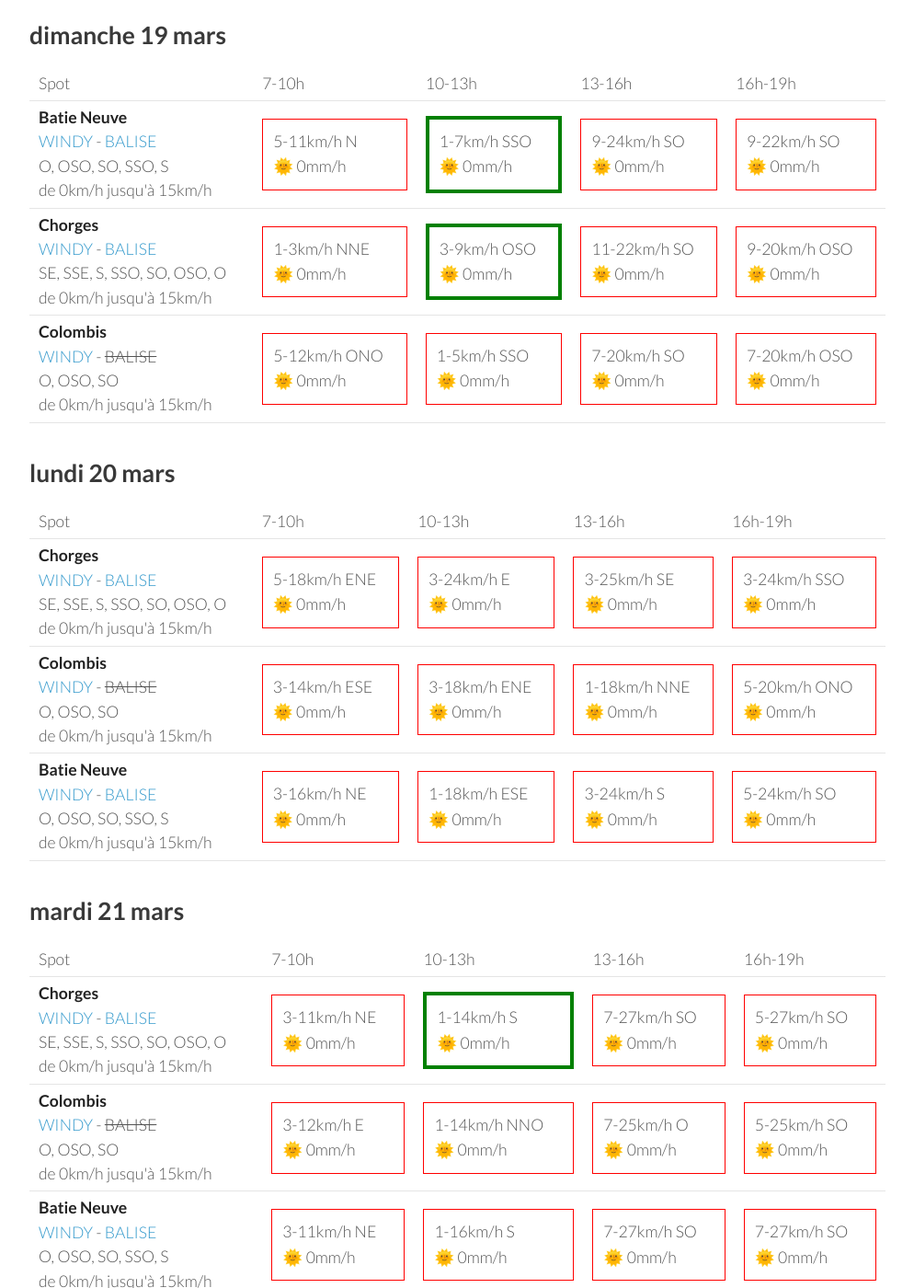
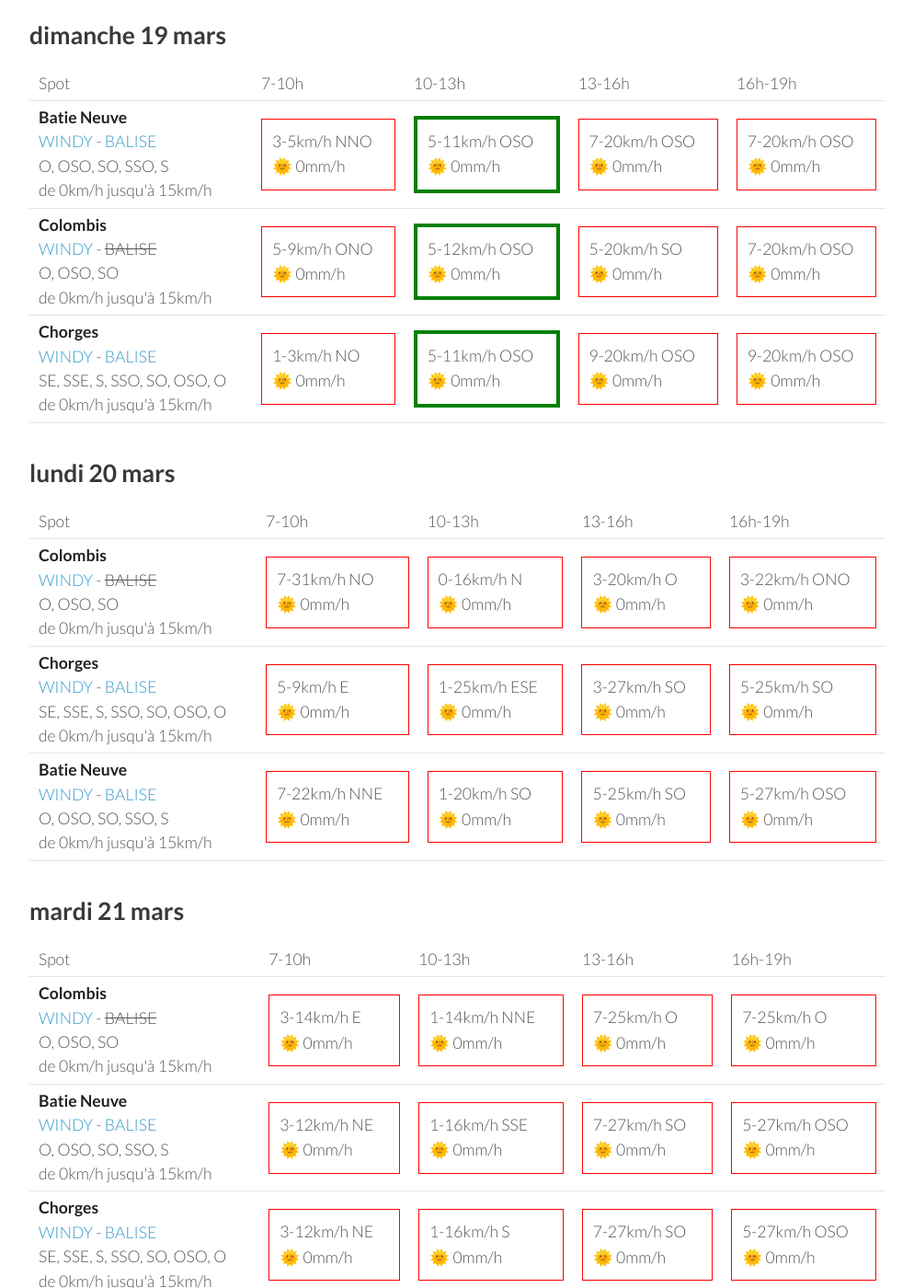
Before and after one commit to parapente-dans-le-nord/parapente-dans-le-nord.github.io, a Jekyll site: the page built from saint_andre.markdown, in a window 1280 px wide and 1400 px high, scrolled down 733 px. Shown: the whole window at 92% size, without its empty margins (26-1020 px from the left). Built offline with Jekyll 4.4.1, drawn with Linux system fonts in a browser that asks for light colours; some of the changed text lies outside the part shown.

Commit message:
update index.markdown

```diff
--- a/saint_andre.markdown
+++ b/saint_andre.markdown
@@ -25,27 +25,27 @@ page mise à jour le samedi 18 mars 13:35
         <td><strong>Batie Neuve</strong><br><a href="https://windy.com/44.584/6.236?44.559,6.262,10,m:eTtagly">WINDY</a> - <span class=""><a href="https://www.openwindmap.org/PP554">BALISE</a> </span><br> <span class="vent-favorable">O, OSO, SO, SSO, S</span><br><span class="force-vent">de 0km/h jusqu'à 15km/h</span> </td>
 
             <td><div class="not-flyable"><p>0-0km/h NA</p><p>🌧️ 0mm/h</p></div></td>
-            <td><div class="flyable"><p>3-9km/h OSO</p><p>🌞 0mm/h</p></div></td>
-            <td><div class="not-flyable"><p>9-20km/h OSO</p><p>🌞 0mm/h</p></div></td>
-            <td><div class="not-flyable"><p>5-20km/h SO</p><p>🌞 0mm/h</p></div></td>
+            <td><div class="not-flyable"><p>0-0km/h NA</p><p>🌧️ 0mm/h</p></div></td>
+            <td><div class="not-flyable"><p>0-0km/h NA</p><p>🌧️ 0mm/h</p></div></td>
+            <td><div class="not-flyable"><p>9-25km/h OSO</p><p>🌞 0mm/h</p></div></td>
 
     </tr>
 <tr>
         <td><strong>Colombis</strong><br><a href="https://windy.com/44.494/6.216?44.559,6.262,10">WINDY</a> - <span class="no-balise"> BALISE </span><br> <span class="vent-favorable">O, OSO, SO</span><br><span class="force-vent">de 0km/h jusqu'à 15km/h</span> </td>
 
             <td><div class="not-flyable"><p>0-0km/h NA</p><p>🌧️ 0mm/h</p></div></td>
-            <td><div class="not-flyable"><p>1-3km/h SE</p><p>🌞 0mm/h</p></div></td>
-            <td><div class="flyable"><p>5-12km/h SO</p><p>🌞 0mm/h</p></div></td>
-            <td><div class="not-flyable"><p>5-16km/h SSO</p><p>🌞 0mm/h</p></div></td>
+            <td><div class="not-flyable"><p>0-0km/h NA</p><p>🌧️ 0mm/h</p></div></td>
+            <td><div class="not-flyable"><p>0-0km/h NA</p><p>🌧️ 0mm/h</p></div></td>
+            <td><div class="not-flyable"><p>9-25km/h SO</p><p>🌞 0mm/h</p></div></td>
 
     </tr>
 <tr>
         <td><strong>Chorges</strong><br><a href="https://windy.com/44.578/6.280?44.559,6.262,10">WINDY</a> - <span class=""><a href="https://www.openwindmap.org/PP554">BALISE</a> </span><br> <span class="vent-favorable">SE, SSE, S, SSO, SO, OSO, O</span><br><span class="force-vent">de 0km/h jusqu'à 15km/h</span> </td>
 
             <td><div class="not-flyable"><p>0-0km/h NA</p><p>🌧️ 0mm/h</p></div></td>
-            <td><div class="flyable"><p>1-3km/h OSO</p><p>🌞 0mm/h</p></div></td>
-            <td><div class="not-flyable"><p>9-18km/h OSO</p><p>🌞 0mm/h</p></div></td>
-            <td><div class="not-flyable"><p>5-18km/h OSO</p><p>🌞 0mm/h</p></div></td>
+            <td><div class="not-flyable"><p>0-0km/h NA</p><p>🌧️ 0mm/h</p></div></td>
+            <td><div class="not-flyable"><p>0-0km/h NA</p><p>🌧️ 0mm/h</p></div></td>
+            <td><div class="not-flyable"><p>12-27km/h OSO</p><p>🌞 0mm/h</p></div></td>
 
     </tr>
 
@@ -67,30 +67,30 @@ page mise à jour le samedi 18 mars 13:35
 <tr>
         <td><strong>Batie Neuve</strong><br><a href="https://windy.com/44.584/6.236?44.559,6.262,10,m:eTtagly">WINDY</a> - <span class=""><a href="https://www.openwindmap.org/PP554">BALISE</a> </span><br> <span class="vent-favorable">O, OSO, SO, SSO, S</span><br><span class="force-vent">de 0km/h jusqu'à 15km/h</span> </td>
 
-            <td><div class="not-flyable"><p>5-11km/h N</p><p>🌞 0mm/h</p></div></td>
-            <td><div class="flyable"><p>1-7km/h SSO</p><p>🌞 0mm/h</p></div></td>
-            <td><div class="not-flyable"><p>9-24km/h SO</p><p>🌞 0mm/h</p></div></td>
-            <td><div class="not-flyable"><p>9-22km/h SO</p><p>🌞 0mm/h</p></div></td>
+            <td><div class="not-flyable"><p>3-5km/h NNO</p><p>🌞 0mm/h</p></div></td>
+            <td><div class="flyable"><p>5-11km/h OSO</p><p>🌞 0mm/h</p></div></td>
+            <td><div class="not-flyable"><p>7-20km/h OSO</p><p>🌞 0mm/h</p></div></td>
+            <td><div class="not-flyable"><p>7-20km/h OSO</p><p>🌞 0mm/h</p></div></td>
+
+
+    </tr>
+<tr>
+        <td><strong>Colombis</strong><br><a href="https://windy.com/44.494/6.216?44.559,6.262,10">WINDY</a> - <span class="no-balise"> BALISE </span><br> <span class="vent-favorable">O, OSO, SO</span><br><span class="force-vent">de 0km/h jusqu'à 15km/h</span> </td>
+
+            <td><div class="not-flyable"><p>5-9km/h ONO</p><p>🌞 0mm/h</p></div></td>
+            <td><div class="flyable"><p>5-12km/h OSO</p><p>🌞 0mm/h</p></div></td>
+            <td><div class="not-flyable"><p>5-20km/h SO</p><p>🌞 0mm/h</p></div></td>
+            <td><div class="not-flyable"><p>7-20km/h OSO</p><p>🌞 0mm/h</p></div></td>
 
 
     </tr>
 <tr>
         <td><strong>Chorges</strong><br><a href="https://windy.com/44.578/6.280?44.559,6.262,10">WINDY</a> - <span class=""><a href="https://www.openwindmap.org/PP554">BALISE</a> </span><br> <span class="vent-favorable">SE, SSE, S, SSO, SO, OSO, O</span><br><span class="force-vent">de 0km/h jusqu'à 15km/h</span> </td>
 
-            <td><div class="not-flyable"><p>1-3km/h NNE</p><p>🌞 0mm/h</p></div></td>
-            <td><div class="flyable"><p>3-9km/h OSO</p><p>🌞 0mm/h</p></div></td>
-            <td><div class="not-flyable"><p>11-22km/h SO</p><p>🌞 0mm/h</p></div></td>
+            <td><div class="not-flyable"><p>1-3km/h NO</p><p>🌞 0mm/h</p></div></td>
+            <td><div class="flyable"><p>5-11km/h OSO</p><p>🌞 0mm/h</p></div></td>
             <td><div class="not-flyable"><p>9-20km/h OSO</p><p>🌞 0mm/h</p></div></td>
-
-
-    </tr>
-<tr>
-        <td><strong>Colombis</strong><br><a href="https://windy.com/44.494/6.216?44.559,6.262,10">WINDY</a> - <span class="no-balise"> BALISE </span><br> <span class="vent-favorable">O, OSO, SO</span><br><span class="force-vent">de 0km/h jusqu'à 15km/h</span> </td>
-
-            <td><div class="not-flyable"><p>5-12km/h ONO</p><p>🌞 0mm/h</p></div></td>
-            <td><div class="not-flyable"><p>1-5km/h SSO</p><p>🌞 0mm/h</p></div></td>
-            <td><div class="not-flyable"><p>7-20km/h SO</p><p>🌞 0mm/h</p></div></td>
-            <td><div class="not-flyable"><p>7-20km/h OSO</p><p>🌞 0mm/h</p></div></td>
+            <td><div class="not-flyable"><p>9-20km/h OSO</p><p>🌞 0mm/h</p></div></td>
 
 
     </tr>
@@ -111,32 +111,32 @@ page mise à jour le samedi 18 mars 13:35
       <td>16h-19h</td>
     </tr>
 <tr>
-        <td><strong>Chorges</strong><br><a href="https://windy.com/44.578/6.280?44.559,6.262,10">WINDY</a> - <span class=""><a href="https://www.openwindmap.org/PP554">BALISE</a> </span><br> <span class="vent-favorable">SE, SSE, S, SSO, SO, OSO, O</span><br><span class="force-vent">de 0km/h jusqu'à 15km/h</span> </td>
+        <td><strong>Colombis</strong><br><a href="https://windy.com/44.494/6.216?44.559,6.262,10">WINDY</a> - <span class="no-balise"> BALISE </span><br> <span class="vent-favorable">O, OSO, SO</span><br><span class="force-vent">de 0km/h jusqu'à 15km/h</span> </td>
 
-            <td><div class="not-flyable"><p>5-18km/h ENE</p><p>🌞 0mm/h</p></div></td>
-            <td><div class="not-flyable"><p>3-24km/h E</p><p>🌞 0mm/h</p></div></td>
-            <td><div class="not-flyable"><p>3-25km/h SE</p><p>🌞 0mm/h</p></div></td>
-            <td><div class="not-flyable"><p>3-24km/h SSO</p><p>🌞 0mm/h</p></div></td>
+            <td><div class="not-flyable"><p>7-31km/h NO</p><p>🌞 0mm/h</p></div></td>
+            <td><div class="not-flyable"><p>0-16km/h N</p><p>🌞 0mm/h</p></div></td>
+            <td><div class="not-flyable"><p>3-20km/h O</p><p>🌞 0mm/h</p></div></td>
+            <td><div class="not-flyable"><p>3-22km/h ONO</p><p>🌞 0mm/h</p></div></td>
 
 
     </tr>
 <tr>
-        <td><strong>Colombis</strong><br><a href="https://windy.com/44.494/6.216?44.559,6.262,10">WINDY</a> - <span class="no-balise"> BALISE </span><br> <span class="vent-favorable">O, OSO, SO</span><br><span class="force-vent">de 0km/h jusqu'à 15km/h</span> </td>
+        <td><strong>Chorges</strong><br><a href="https://windy.com/44.578/6.280?44.559,6.262,10">WINDY</a> - <span class=""><a href="https://www.openwindmap.org/PP554">BALISE</a> </span><br> <span class="vent-favorable">SE, SSE, S, SSO, SO, OSO, O</span><br><span class="force-vent">de 0km/h jusqu'à 15km/h</span> </td>
 
-            <td><div class="not-flyable"><p>3-14km/h ESE</p><p>🌞 0mm/h</p></div></td>
-            <td><div class="not-flyable"><p>3-18km/h ENE</p><p>🌞 0mm/h</p></div></td>
-            <td><div class="not-flyable"><p>1-18km/h NNE</p><p>🌞 0mm/h</p></div></td>
-            <td><div class="not-flyable"><p>5-20km/h ONO</p><p>🌞 0mm/h</p></div></td>
+            <td><div class="not-flyable"><p>5-9km/h E</p><p>🌞 0mm/h</p></div></td>
+            <td><div class="not-flyable"><p>1-25km/h ESE</p><p>🌞 0mm/h</p></div></td>
+            <td><div class="not-flyable"><p>3-27km/h SO</p><p>🌞 0mm/h</p></div></td>
+            <td><div class="not-flyable"><p>5-25km/h SO</p><p>🌞 0mm/h</p></div></td>
 
 
     </tr>
 <tr>
         <td><strong>Batie Neuve</strong><br><a href="https://windy.com/44.584/6.236?44.559,6.262,10,m:eTtagly">WINDY</a> - <span class=""><a href="https://www.openwindmap.org/PP554">BALISE</a> </span><br> <span class="vent-favorable">O, OSO, SO, SSO, S</span><br><span class="force-vent">de 0km/h jusqu'à 15km/h</span> </td>
 
-            <td><div class="not-flyable"><p>3-16km/h NE</p><p>🌞 0mm/h</p></div></td>
-            <td><div class="not-flyable"><p>1-18km/h ESE</p><p>🌞 0mm/h</p></div></td>
-            <td><div class="not-flyable"><p>3-24km/h S</p><p>🌞 0mm/h</p></div></td>
-            <td><div class="not-flyable"><p>5-24km/h SO</p><p>🌞 0mm/h</p></div></td>
+            <td><div class="not-flyable"><p>7-22km/h NNE</p><p>🌞 0mm/h</p></div></td>
+            <td><div class="not-flyable"><p>1-20km/h SO</p><p>🌞 0mm/h</p></div></td>
+            <td><div class="not-flyable"><p>5-25km/h SO</p><p>🌞 0mm/h</p></div></td>
+            <td><div class="not-flyable"><p>5-27km/h OSO</p><p>🌞 0mm/h</p></div></td>
 
 
     </tr>
@@ -157,32 +157,32 @@ page mise à jour le samedi 18 mars 13:35
       <td>16h-19h</td>
     </tr>
 <tr>
-        <td><strong>Chorges</strong><br><a href="https://windy.com/44.578/6.280?44.559,6.262,10">WINDY</a> - <span class=""><a href="https://www.openwindmap.org/PP554">BALISE</a> </span><br> <span class="vent-favorable">SE, SSE, S, SSO, SO, OSO, O</span><br><span class="force-vent">de 0km/h jusqu'à 15km/h</span> </td>
-
-            <td><div class="not-flyable"><p>3-11km/h NE</p><p>🌞 0mm/h</p></div></td>
-            <td><div class="flyable"><p>1-14km/h S</p><p>🌞 0mm/h</p></div></td>
-            <td><div class="not-flyable"><p>7-27km/h SO</p><p>🌞 0mm/h</p></div></td>
-            <td><div class="not-flyable"><p>5-27km/h SO</p><p>🌞 0mm/h</p></div></td>
-
-
-    </tr>
-<tr>
         <td><strong>Colombis</strong><br><a href="https://windy.com/44.494/6.216?44.559,6.262,10">WINDY</a> - <span class="no-balise"> BALISE </span><br> <span class="vent-favorable">O, OSO, SO</span><br><span class="force-vent">de 0km/h jusqu'à 15km/h</span> </td>
 
-            <td><div class="not-flyable"><p>3-12km/h E</p><p>🌞 0mm/h</p></div></td>
-            <td><div class="not-flyable"><p>1-14km/h NNO</p><p>🌞 0mm/h</p></div></td>
+            <td><div class="not-flyable"><p>3-14km/h E</p><p>🌞 0mm/h</p></div></td>
+            <td><div class="not-flyable"><p>1-14km/h NNE</p><p>🌞 0mm/h</p></div></td>
             <td><div class="not-flyable"><p>7-25km/h O</p><p>🌞 0mm/h</p></div></td>
-            <td><div class="not-flyable"><p>5-25km/h SO</p><p>🌞 0mm/h</p></div></td>
+            <td><div class="not-flyable"><p>7-25km/h O</p><p>🌞 0mm/h</p></div></td>
 
 
     </tr>
 <tr>
         <td><strong>Batie Neuve</strong><br><a href="https://windy.com/44.584/6.236?44.559,6.262,10,m:eTtagly">WINDY</a> - <span class=""><a href="https://www.openwindmap.org/PP554">BALISE</a> </span><br> <span class="vent-favorable">O, OSO, SO, SSO, S</span><br><span class="force-vent">de 0km/h jusqu'à 15km/h</span> </td>
 
-            <td><div class="not-flyable"><p>3-11km/h NE</p><p>🌞 0mm/h</p></div></td>
+            <td><div class="not-flyable"><p>3-12km/h NE</p><p>🌞 0mm/h</p></div></td>
+            <td><div class="not-flyable"><p>1-16km/h SSE</p><p>🌞 0mm/h</p></div></td>
+            <td><div class="not-flyable"><p>7-27km/h SO</p><p>🌞 0mm/h</p></div></td>
+            <td><div class="not-flyable"><p>5-27km/h OSO</p><p>🌞 0mm/h</p></div></td>
+
+
+    </tr>
+<tr>
+        <td><strong>Chorges</strong><br><a href="https://windy.com/44.578/6.280?44.559,6.262,10">WINDY</a> - <span class=""><a href="https://www.openwindmap.org/PP554">BALISE</a> </span><br> <span class="vent-favorable">SE, SSE, S, SSO, SO, OSO, O</span><br><span class="force-vent">de 0km/h jusqu'à 15km/h</span> </td>
+
+            <td><div class="not-flyable"><p>3-12km/h NE</p><p>🌞 0mm/h</p></div></td>
             <td><div class="not-flyable"><p>1-16km/h S</p><p>🌞 0mm/h</p></div></td>
             <td><div class="not-flyable"><p>7-27km/h SO</p><p>🌞 0mm/h</p></div></td>
-            <td><div class="not-flyable"><p>7-27km/h SO</p><p>🌞 0mm/h</p></div></td>
+            <td><div class="not-flyable"><p>5-27km/h OSO</p><p>🌞 0mm/h</p></div></td>
 
 
     </tr>
```
Also changed, not shown: other parts of saint_andre.markdown (+1 -1 lines).
